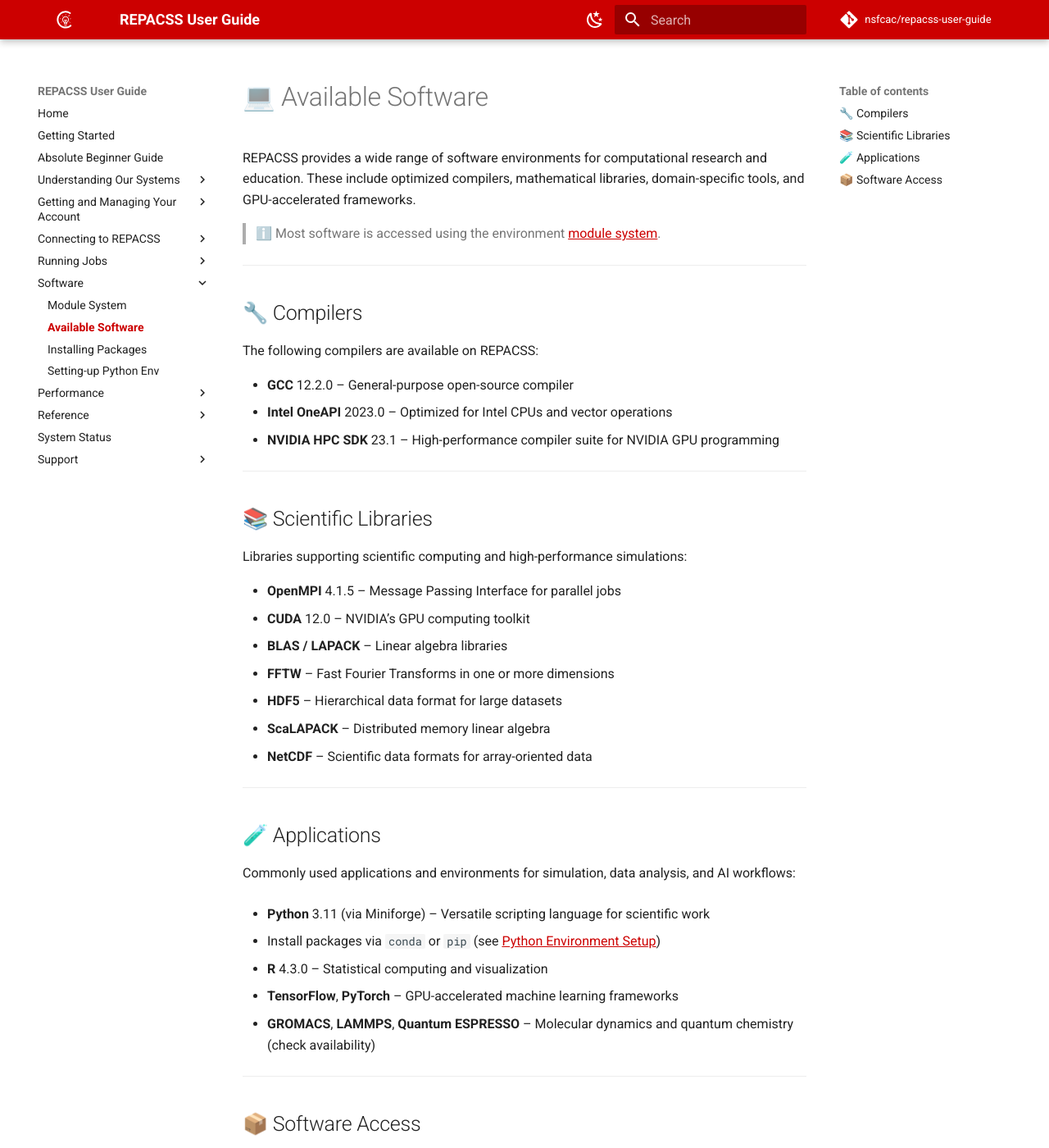
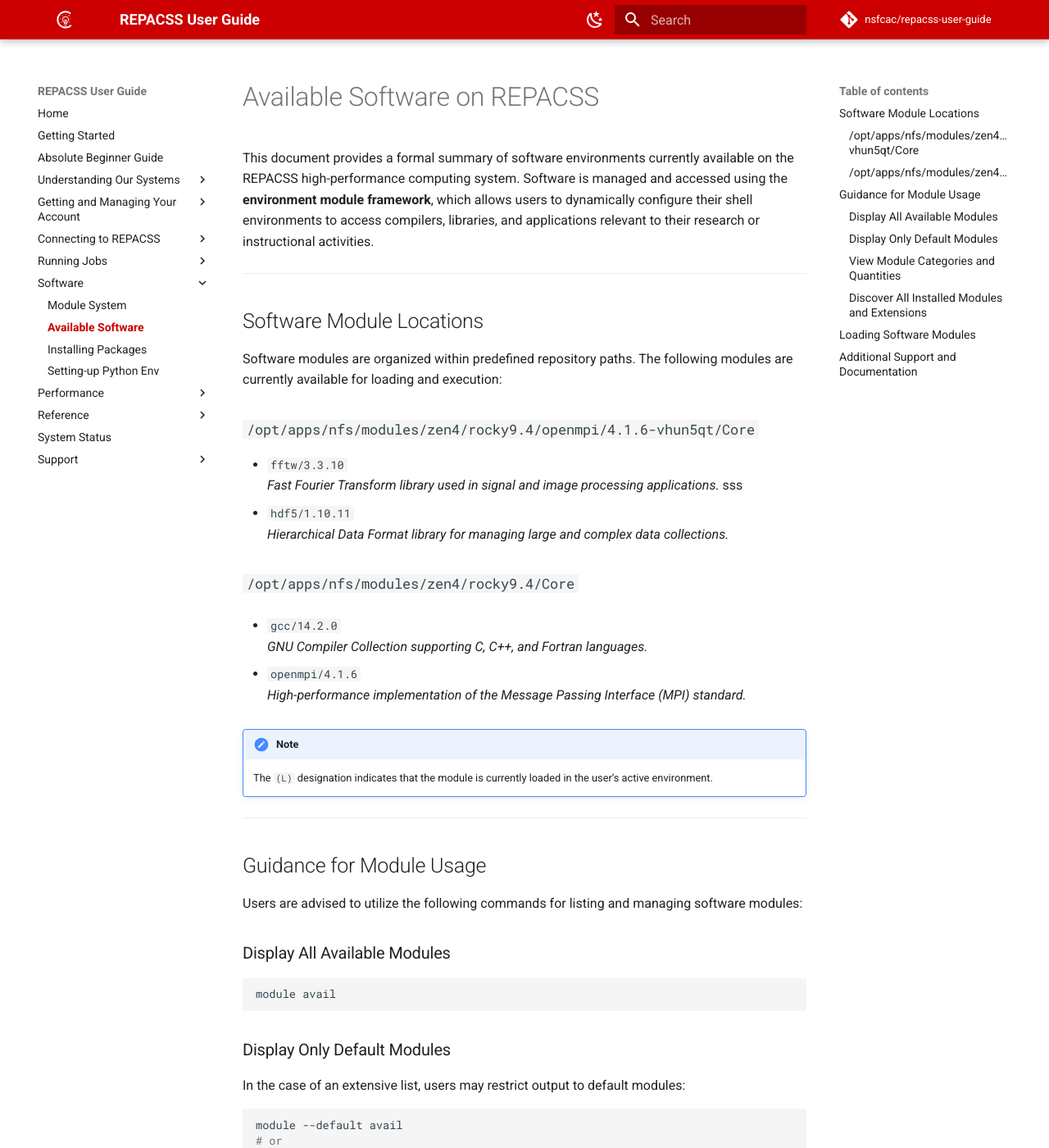
Before and after one commit to nsfcac/repacss-user-guide, an MkDocs documentation site: the page built from docs/software/available-software.md, in a window 1280 px wide and 1400 px high. Shown: the whole window at 82% size. Built offline with MkDocs 1.6.1 and Material for MkDocs 9.7.7, drawn with Linux system fonts in a browser that asks for light colours; comment, search, counter and statistics services are not loaded; some of the changed text lies outside the part shown.

Commit message:
Removed the inadequate info

````diff
--- a/docs/software/available-software.md
+++ b/docs/software/available-software.md
@@ -1,55 +1,105 @@
-# 💻 Available Software
+# Available Software on REPACSS
 
-REPACSS provides a wide range of software environments for computational research and education. These include optimized compilers, mathematical libraries, domain-specific tools, and GPU-accelerated frameworks.
-
-> ℹ️ Most software is accessed using the environment [module system](module-system.md).
+This document provides a formal summary of software environments currently available on the REPACSS high-performance computing system. Software is managed and accessed using the **environment module framework**, which allows users to dynamically configure their shell environments to access compilers, libraries, and applications relevant to their research or instructional activities.
 
 ---
 
-## 🔧 Compilers
+## Software Module Locations
 
-The following compilers are available on REPACSS:
+Software modules are organized within predefined repository paths. The following modules are currently available for loading and execution:
 
-* **GCC** 12.2.0 – General-purpose open-source compiler
-* **Intel OneAPI** 2023.0 – Optimized for Intel CPUs and vector operations
-* **NVIDIA HPC SDK** 23.1 – High-performance compiler suite for NVIDIA GPU programming
+### `/opt/apps/nfs/modules/zen4/rocky9.4/openmpi/4.1.6-vhun5qt/Core`
+
+- `fftw/3.3.10`
+  *Fast Fourier Transform library used in signal and image processing applications.*
+sss
+- `hdf5/1.10.11`
+  *Hierarchical Data Format library for managing large and complex data collections.*
+
+### `/opt/apps/nfs/modules/zen4/rocky9.4/Core`
+
+- `gcc/14.2.0`
+  *GNU Compiler Collection supporting C, C++, and Fortran languages.*
+
+- `openmpi/4.1.6`
+  *High-performance implementation of the Message Passing Interface (MPI) standard.*
+
+!!! note
+    The `(L)` designation indicates that the module is currently loaded in the user’s active environment.
 
 ---
 
-## 📚 Scientific Libraries
+## Guidance for Module Usage
 
-Libraries supporting scientific computing and high-performance simulations:
+Users are advised to utilize the following commands for listing and managing software modules:
 
-* **OpenMPI** 4.1.5 – Message Passing Interface for parallel jobs
-* **CUDA** 12.0 – NVIDIA’s GPU computing toolkit
-* **BLAS / LAPACK** – Linear algebra libraries
-* **FFTW** – Fast Fourier Transforms in one or more dimensions
-* **HDF5** – Hierarchical data format for large datasets
-* **ScaLAPACK** – Distributed memory linear algebra
-* **NetCDF** – Scientific data formats for array-oriented data
+### Display All Available Modules
+
+```bash
+module avail
+```
+
+### Display Only Default Modules
+
+In the case of an extensive list, users may restrict output to default modules:
+
+```bash
+module --default avail
+# or
+ml -d av
+```
+
+### View Module Categories and Quantities
+
+To obtain a summary overview of available module categories and counts:
+
+```bash
+module overview
+# or
+ml ov
+```
+
+### Discover All Installed Modules and Extensions
+
+To enumerate all possible software packages and extensions, regardless of default visibility:
+
+```bash
+module spider
+```
 
 ---
 
-## 🧪 Applications
+## Loading Software Modules
 
-Commonly used applications and environments for simulation, data analysis, and AI workflows:
+To access a software environment, load the corresponding module. For example:
 
-* **Python** 3.11 (via Miniforge) – Versatile scripting language for scientific work
+```bash
+module load gcc/14.2.0
+```
 
-  * Install packages via `conda` or `pip` (see [Python Environment Setup](python.md))
-* **R** 4.3.0 – Statistical computing and visualization
-* **TensorFlow**, **PyTorch** – GPU-accelerated machine learning frameworks
-* **GROMACS**, **LAMMPS**, **Quantum ESPRESSO** – Molecular dynamics and quantum chemistry (check availability)
+To verify currently loaded modules:
+
+```bash
+module list
+```
+
+To unload a module:
+
+```bash
+module unload <module_name>
+```
 
 ---
 
-## 📦 Software Access
+## Additional Support and Documentation
 
-To load available software, use the module system:
+Users seeking more detailed instructions for using the module system are encouraged to consult the [Module System User Guide](module-system.md).
 
-```bash
-module avail       # Show available software modules
-module load gcc/12.2.0
+If software needed for your research or coursework is not listed among available modules, you may submit a request to the REPACSS support team for consideration.
+
+For further assistance, please contact:
+
 ```
-
-See the [Module System](module-system.md) page for more guidance.
+REPACSS Support
+repacss.support@ttu.edu
+```
````
